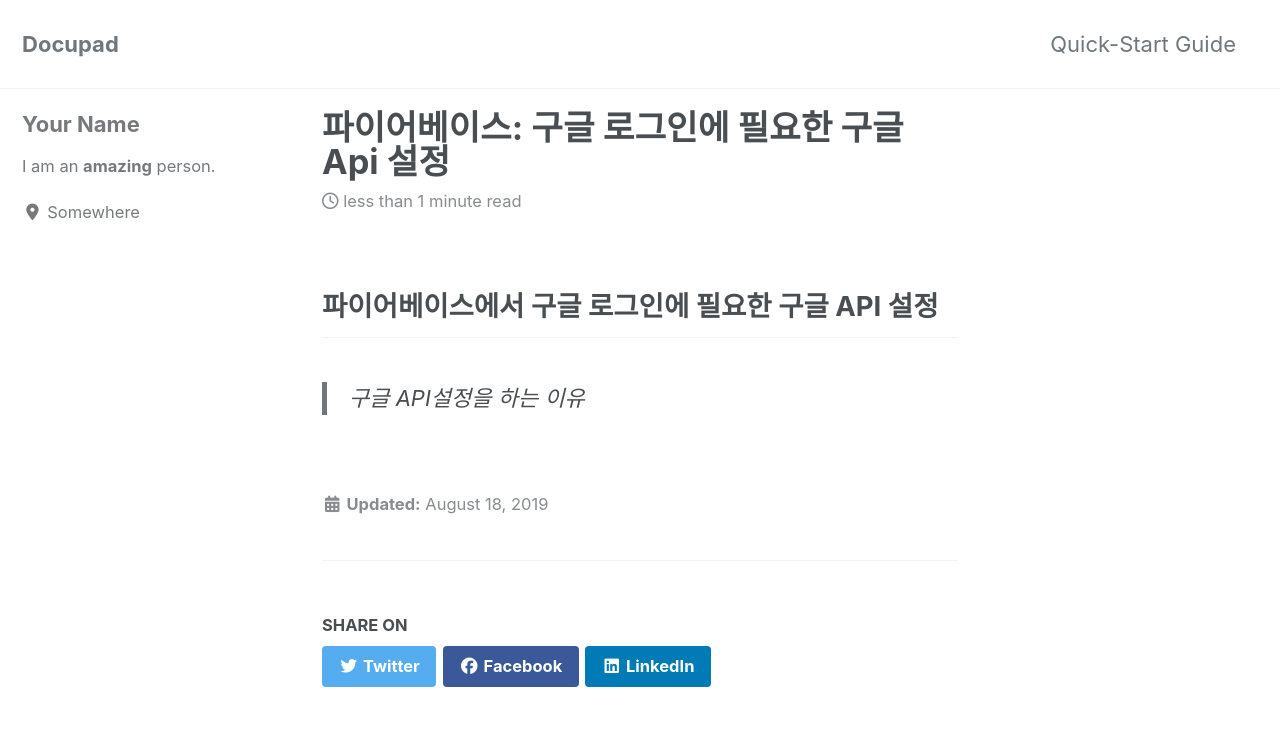
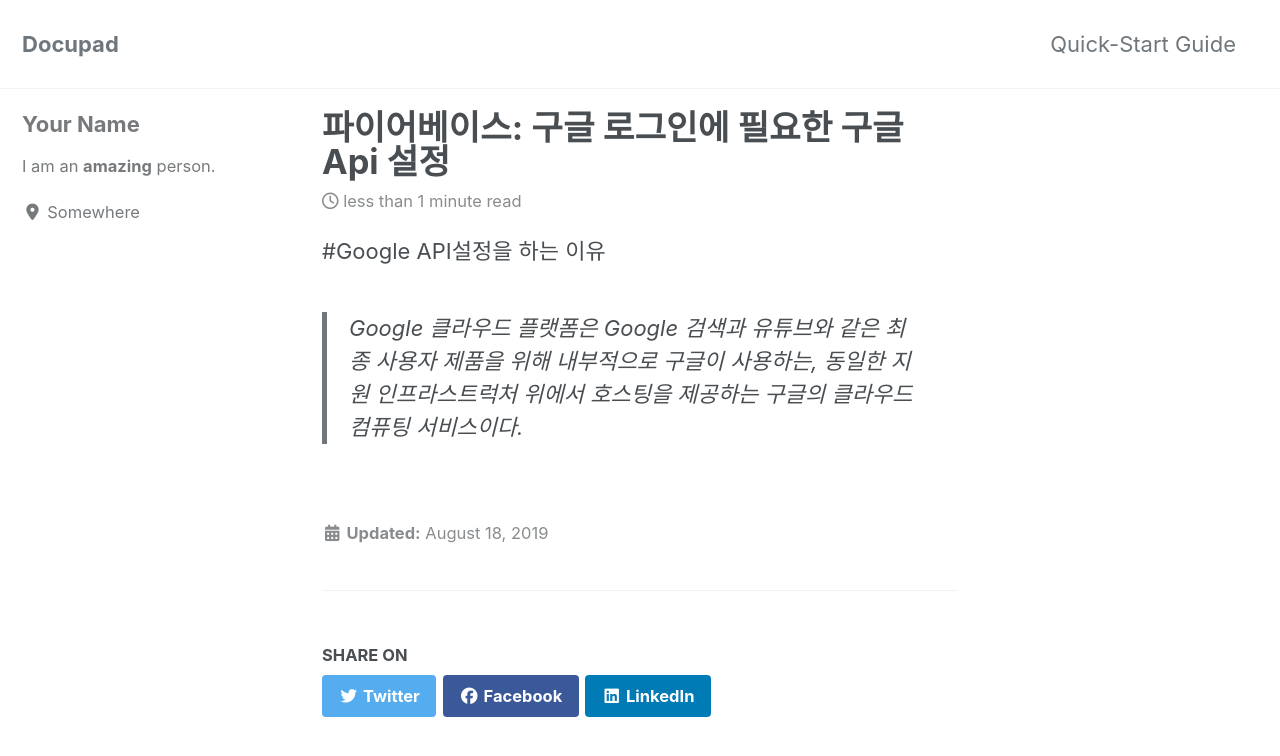
Before and after one commit to junghyunseo0105/docupad, a Jekyll site: the page built from _posts/2019-08-18-파이어베이스:-구글-로그인에-필요한-구글-API-설정.md, in a window 1280 px wide and 900 px high. Shown: the top 756 px of the window. Built offline with Jekyll 4.4.1, drawn with Linux system fonts in a browser that asks for light colours; cached includes are drawn as plain includes; nearby versions of some CDN libraries.

Commit message:
Update 2019-08-18-파이어베이스:-구글-로그인에-필요한-구글-API-설정.md

```diff
--- a/_posts/2019-08-18-파이어베이스:-구글-로그인에-필요한-구글-API-설정.md
+++ b/_posts/2019-08-18-파이어베이스:-구글-로그인에-필요한-구글-API-설정.md
@@ -1,4 +1,3 @@
-__파이어베이스에서 구글 로그인에 필요한 구글 API 설정__
----
+#Google API설정을 하는 이유
 
->구글 API설정을 하는 이유
+>Google 클라우드 플랫폼은 Google 검색과 유튜브와 같은 최종 사용자 제품을 위해 내부적으로 구글이 사용하는, 동일한 지원 인프라스트럭처 위에서 호스팅을 제공하는 구글의 클라우드 컴퓨팅 서비스이다.
```
